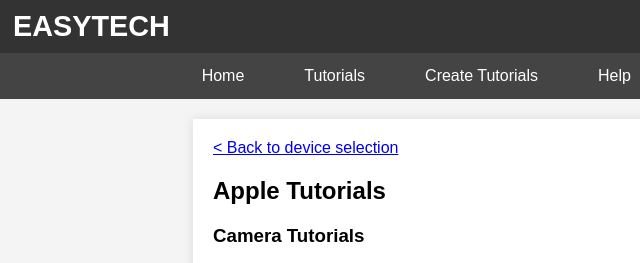
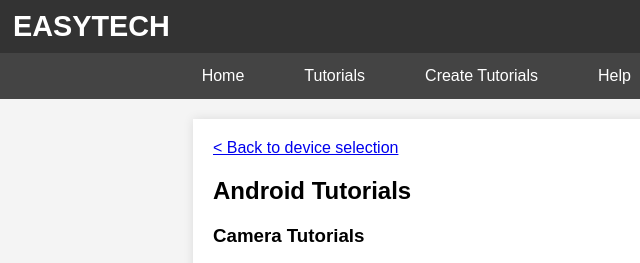
Before and after one commit to nginn1/COMP4600_TeamProject, a plain HTML site: page androidtutorials.html in a window 1280 px wide. Shown: the top 263 px of the page, 27-667 px from the left. Drawn offline with Linux system fonts and the light colour scheme.

Commit message:
Fix spelling errors and typos
1) change android tutorials title
2) correct the password reset page text

```diff
--- a/androidtutorials.html
+++ b/androidtutorials.html
@@ -37,7 +37,7 @@
     <main>
         <section>
 			<a href="tutorialdeviceselect.html"> < Back to device selection </a>
-            <h2>Apple Tutorials</h2>
+            <h2>Android Tutorials</h2>
 			<h3>Camera Tutorials</h3>
             <li>Zoom functions</li>
 			<h3>Email Tutorials</h3>
```
Also changed, not shown: forgotpasswordsuccess.html (+1 -1 lines).
